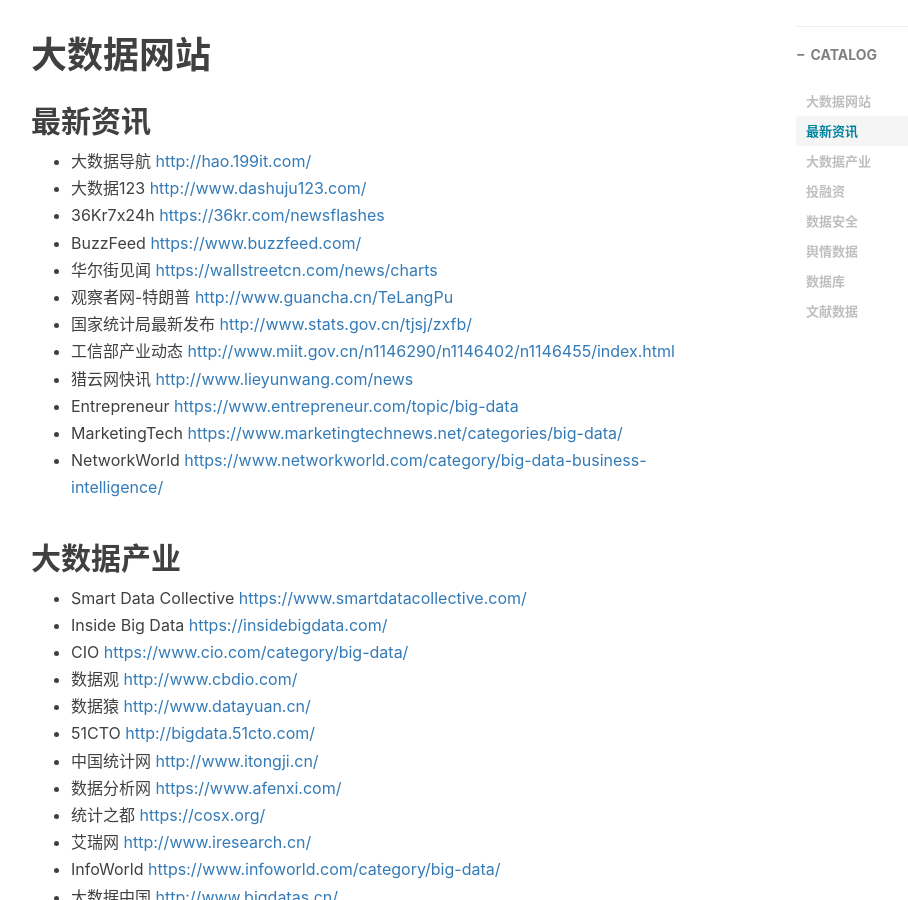
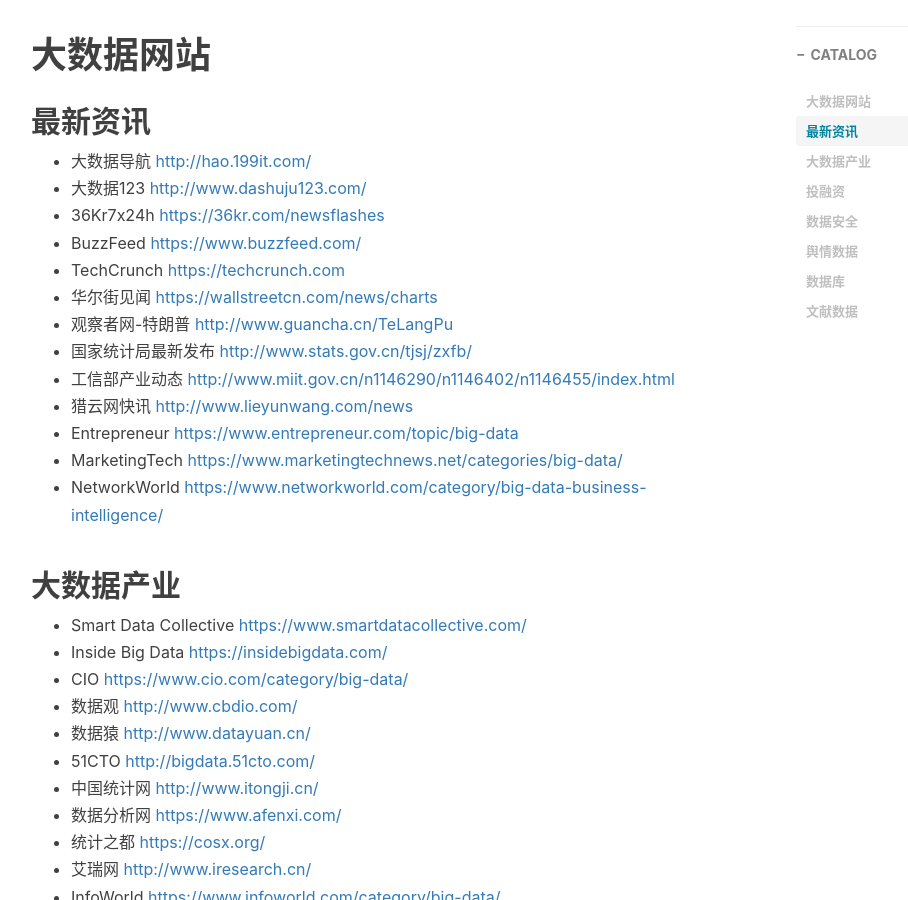
Before and after one commit to kcdyx1/kcdyx1.github.io, a Jekyll site: the page built from _posts/2018-08-21-大数据网站.md, in a window 1280 px wide and 900 px high, scrolled down 537 px. Shown: the whole window, without its empty margins (234-1142 px from the left). Built offline with Jekyll 4.4.1, drawn with Linux system fonts in a browser that asks for light colours; nearby versions of some CDN libraries; comment, search, counter and statistics services are not loaded; some of the changed text lies outside the part shown.

Commit message:
大数据改

```diff
--- a/_config.yml
+++ b/_config.yml
@@ -12,7 +12,7 @@ github_repo: "https://github.com/kcdyx1/kcdyx1.github.io.git" # you code reposit
 # Sidebar settings
 sidebar: true                           # whether or not using Sidebar.
 sidebar-about-description: "尽览全球科技资讯!"
-sidebar-avatar: /img/avatar_g.jpg      # use absolute URL, seeing it's used in both `/` and `/about/`
+sidebar-avatar: /img/home-qr.png     # use absolute URL, seeing it's used in both `/` and `/about/`
 
 
 
--- a/_posts/2018-08-21-大数据网站.md
+++ b/_posts/2018-08-21-大数据网站.md
@@ -23,6 +23,7 @@ tags:
 - 大数据123 [http://www.dashuju123.com/](http://www.dashuju123.com/){:target="_blank"}
 - 36Kr7x24h [https://36kr.com/newsflashes](https://36kr.com/newsflashes){:target="_blank"}
 - BuzzFeed [https://www.buzzfeed.com/](https://www.buzzfeed.com/){:target="_blank"}
+- TechCrunch [https://techcrunch.com](https://techcrunch.com)
 - 华尔街见闻 [https://wallstreetcn.com/news/charts](https://wallstreetcn.com/news/charts){:target="_blank"}
 - 观察者网-特朗普 [http://www.guancha.cn/TeLangPu](http://www.guancha.cn/TeLangPu){:target="_blank"}
 - 国家统计局最新发布 [http://www.stats.gov.cn/tjsj/zxfb/](http://www.stats.gov.cn/tjsj/zxfb/){:target="_blank"}
```
Also changed, not shown: other parts of _posts/2018-08-21-大数据网站.md (+1 -0 lines), 2 other files.
